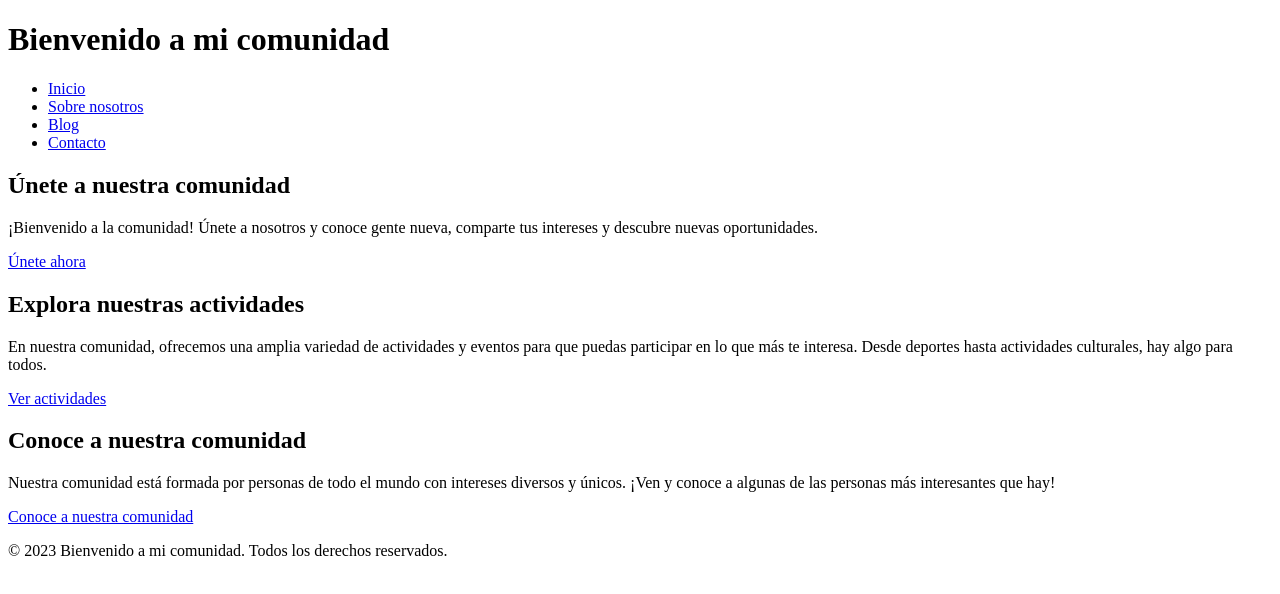
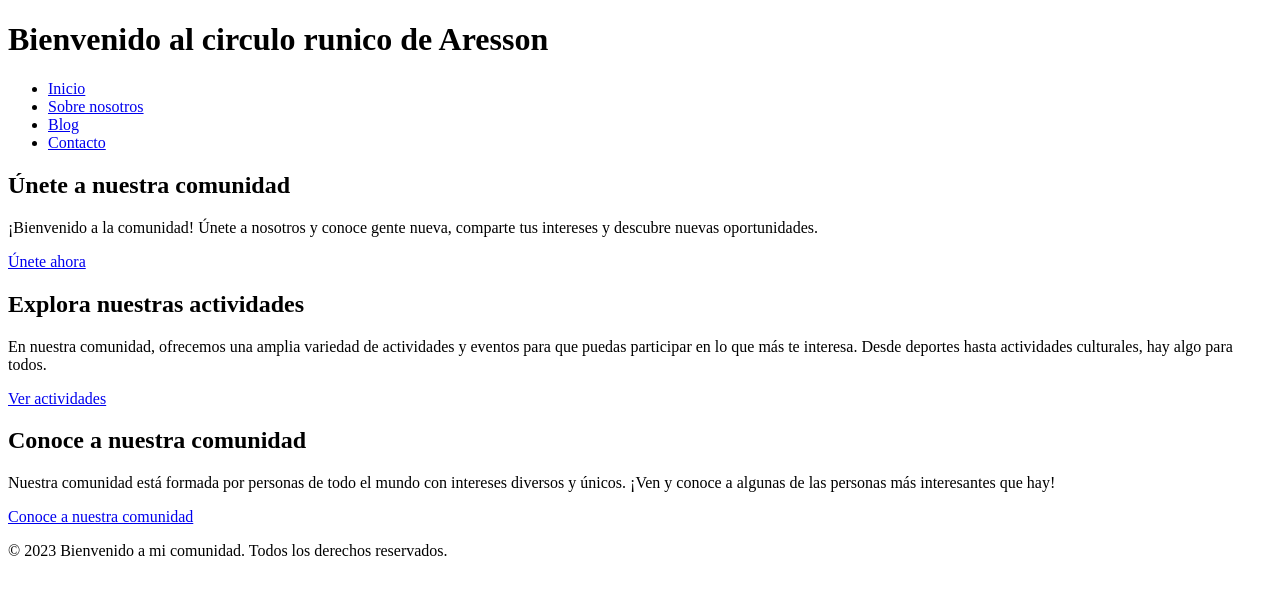
Before and after one commit to AxelAresson/Circulo-runico, a plain HTML site: page index.html in a window 1280 px wide. Drawn offline with Linux system fonts and the light colour scheme.

Commit message:
Update index.html

```diff
--- a/index.html
+++ b/index.html
@@ -8,7 +8,7 @@
 </head>
 <body>
 	<header>
-		<h1>Bienvenido a mi comunidad</h1>
+		<h1>Bienvenido al circulo runico de Aresson</h1>
 		<nav>
 			<ul>
 				<li><a href="#">Inicio</a></li>
```
